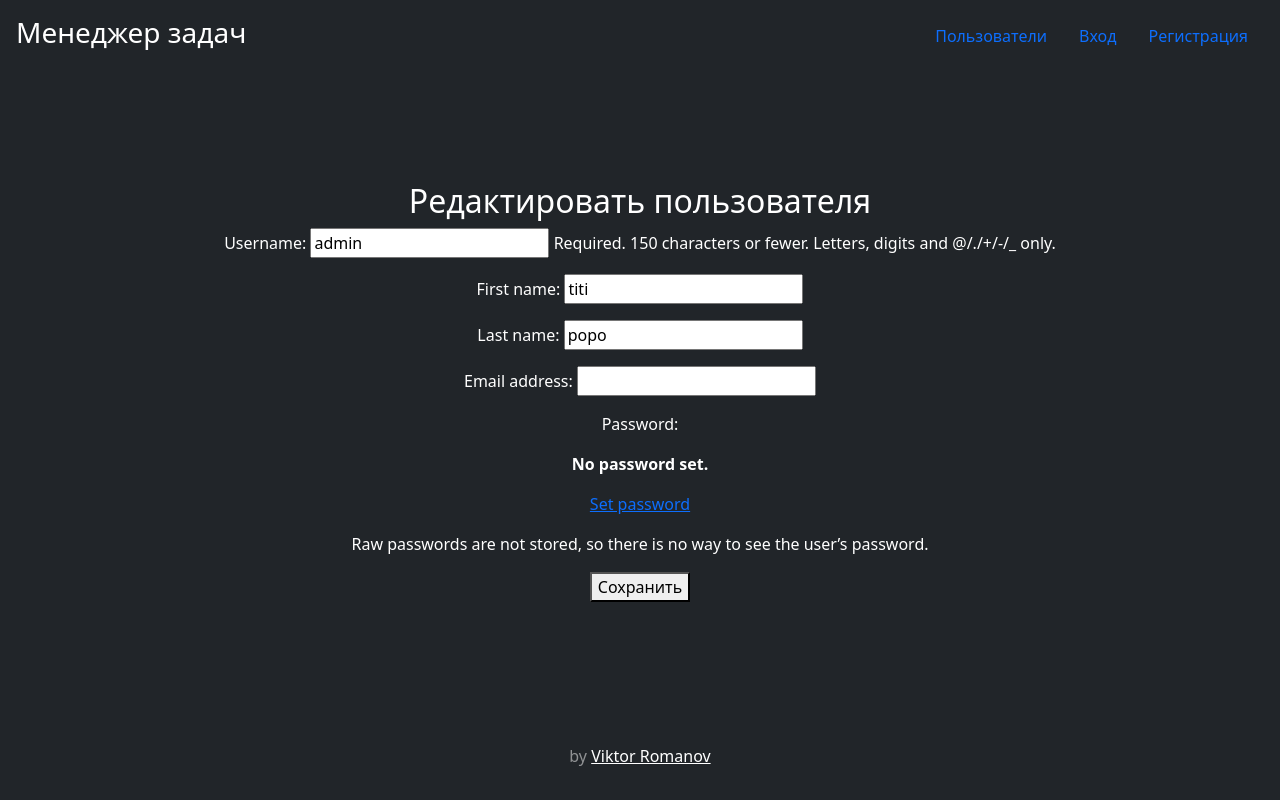
After one commit to qffo/python-project-52, a Django app: page /users/1/update/ in a window 1280 px wide. The commit adds this page. Run offline with Django 5.2, Linux system fonts and the light colour scheme; data comes from the database, SQL or seed files in the repository; both versions use the stored data as it was after the commit; some libraries are stand-ins or nearby versions.

Commit message:
add register ind view person
создал регистраци и отображение пользователей пока коряво но это тест

```diff
--- /dev/null
+++ b/task_manager/forms.py
@@ -0,0 +1,15 @@
+from django import forms
+from django.contrib.auth.forms import UserCreationForm, UserChangeForm
+from django.contrib.auth.models import User
+
+
+class CustomUserCreationForm(UserCreationForm):
+    class Meta:
+        model = User
+        fields = ['username', 'first_name', 'last_name', 'email']
+
+
+class CustomUserChangeForm(UserChangeForm):
+    class Meta:
+        model = User
+        fields = ['username', 'first_name', 'last_name', 'email']
--- a/task_manager/templates/base.html
+++ b/task_manager/templates/base.html
@@ -11,7 +11,7 @@
       <nav class="nav nav-masthead justify-content-center float-md-end">
         <a class="nav-link active" aria-current="page" href="{% url 'user_list' %}">Пользователи</a>
         <a class="nav-link" href="#">Вход</a>
-        <a class="nav-link" href="#">Регистрация</a>
+        <a class="nav-link" href="{% url 'user_create' %}">Регистрация</a>
       </nav>
     </div>
   </header>
--- /dev/null
+++ b/task_manager/templates/users/update.html
@@ -0,0 +1,10 @@
+{% extends 'base.html' %}
+
+{% block content %}
+  <h2>Редактировать пользователя</h2>
+  <form method="post">
+    {% csrf_token %}
+    {{ form.as_p }}
+    <button type="submit">Сохранить</button>
+  </form>
+{% endblock %}
--- a/task_manager/urls.py
+++ b/task_manager/urls.py
@@ -17,10 +17,18 @@ Including another URLconf
 from django.contrib import admin
 from django.urls import path
 from task_manager import views
+from .views import UserCreateView, UserUpdateView, user_delete
 
 
 urlpatterns = [
     path('', views.index, name='index'),
     path('admin/', admin.site.urls),
     path('users/', views.user_list, name='user_list'),
+    path('users/create/', UserCreateView.as_view(), name='user_create'),
+    path('users/<int:pk>/update/', UserUpdateView.as_view(), name='user_update'),
+    path('users/create/', UserCreateView.as_view(), name='user_create'),
+    path('users/<int:pk>/update/', UserUpdateView.as_view(), name='user_update'),
+    path('users/<int:pk>/delete/', user_delete, name='user_delete'),
+
+
 ]
--- a/task_manager/views.py
+++ b/task_manager/views.py
@@ -1,4 +1,11 @@
-from django.shortcuts import render
+from django.shortcuts import render, redirect
+from django.contrib.auth.models import User
+from django.urls import reverse_lazy
+from django.views.generic import CreateView, UpdateView
+from .forms import CustomUserCreationForm, CustomUserChangeForm
+from django.shortcuts import get_object_or_404
+from django.http import HttpResponseRedirect
+from django.urls import reverse
 
 
 def index(request):
@@ -7,3 +14,28 @@ def index(request):
 
 def user_list(request):
     return render(request, 'users.html')
+
+
+class UserCreateView(CreateView):
+    model = User
+    form_class = CustomUserCreationForm
+    template_name = 'users/create.html'
+    success_url = reverse_lazy('user_list')
+
+
+class UserUpdateView(UpdateView):
+    model = User
+    form_class = CustomUserChangeForm
+    template_name = 'users/update.html'
+    success_url = reverse_lazy('user_list')
+
+
+def user_delete(request, pk):
+    user = get_object_or_404(User, pk=pk)
+    user.delete()
+    return HttpResponseRedirect(reverse('user_list'))
+
+
+def user_list(request):
+    users = User.objects.all()
+    return render(request, 'users.html', {'users': users})
```
Also changed, not shown: task_manager/templates/users.html (+7 -2 lines), task_manager/templates/users/create.html (added, +10 -0 lines), db.sqlite3.
